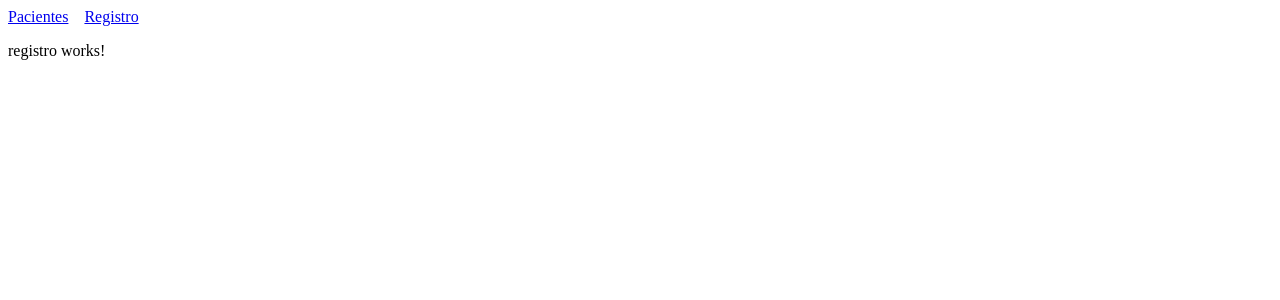
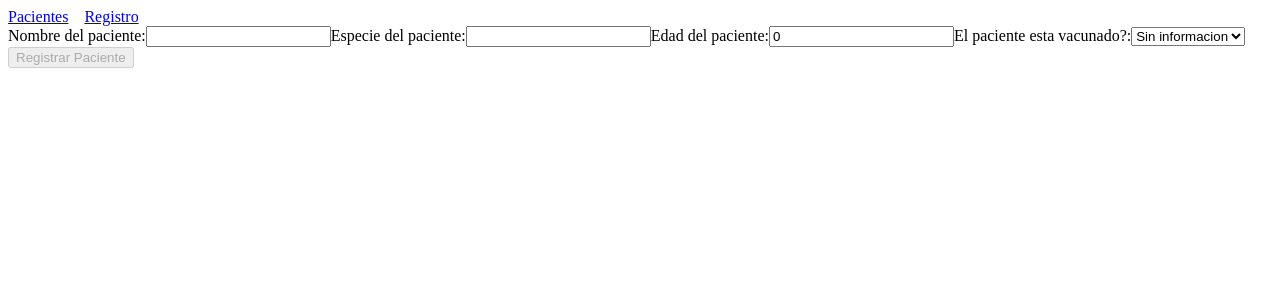
Before and after one commit to JesusCaballeroBasilio/Veterinaria, an Angular app: page /registro in a window 1280 px wide. Shown: the top 300 px of the page. Built offline with nearby package versions, Linux system fonts and the light colour scheme.

Commit message:
Se añaden validaciones y la funcion de agregar un paciente, estos mismos ya son consumidos y se muestran en las tarjetas

```diff
--- a/src/app/components/ficha-paciente/ficha-paciente.html
+++ b/src/app/components/ficha-paciente/ficha-paciente.html
@@ -1,4 +1,5 @@
 @if(paciente(); as pacienteActual){
+    <p>Paciente Seleccionado: </p>
     <p>Nombre del paciente: {{ pacienteActual.nombre }}</p>
     <p>Especie: {{ pacienteActual.especie }}</p>
     <p>Edad: {{ pacienteActual.edad }}</p>
--- a/src/app/models/paciente.ts
+++ b/src/app/models/paciente.ts
@@ -5,3 +5,5 @@ export interface Paciente {
     edad: number;
     vacunado: boolean | null;
 }
+
+export type NuevoPaciente = Omit<Paciente, 'id'>
--- a/src/app/pages/pacientes/pacientes.html
+++ b/src/app/pages/pacientes/pacientes.html
@@ -10,13 +10,19 @@
     (input)="actualizarIdBusqueda(campoId.value)"
 />
 
-<button type="button" [disabled]="!idValido()" (click)="buscarPaciente()">Buscar paciente</button>
+<button type="button" [disabled]="!idValido() || cargandoBusqueda()" (click)="buscarPaciente()">
+    @if(cargandoBusqueda()){
+        Consultando...
+    }@else{
+        Consultar Paciente
+    }</button>
+
 @if(errorBusqueda()){
     <p>Error al mostrar al paciente. {{errorBusqueda()}}
     </p>
-}@else{
-    <app-ficha-paciente [paciente]="pacienteRecibido()"/>
 }
+<app-ficha-paciente [paciente]="pacienteRecibido()"/>
+
 
 @if(cargandoPacientes()){
     <p>Cargando pacientes...</p>
--- a/src/app/pages/pacientes/pacientes.ts
+++ b/src/app/pages/pacientes/pacientes.ts
@@ -3,7 +3,7 @@ import { ListaPacientes } from '../../components/lista-pacientes/lista-pacientes
 import { Paciente } from '../../models/paciente';
 import { FichaPaciente } from '../../components/ficha-paciente/ficha-paciente';
 import { PacienteService } from '../../services/paciente';
-import { finalize } from 'rxjs';
+import { finalize, take } from 'rxjs';
 import { takeUntilDestroyed } from '@angular/core/rxjs-interop';
 
 
@@ -26,6 +26,7 @@ export class Pacientes implements OnInit{
   pacienteRecibido = signal<Paciente | null>(null);
   idBusqueda = signal<number>(0);
   errorBusqueda = signal<string | null>(null);
+  cargandoBusqueda = signal<boolean>(false);
 
 
   /*Metodos de ciclo de vida*/
@@ -35,6 +36,7 @@ export class Pacientes implements OnInit{
 
   /*Metodos de la clase*/
   recibirPaciente(paciente: Paciente): void{
+    this.errorBusqueda.set(null);
     this.pacienteRecibido.set(paciente);
     console.log(paciente)
   }
@@ -56,8 +58,12 @@ export class Pacientes implements OnInit{
     )
     .subscribe({
       next: (pacientes) => {
-        console.log('Pacientes recibidos: ', pacientes);
-        this.listaPacientes.set(pacientes);
+        const pacientesLocales = this.pacienteService.obtenerPacientesRegistrados();
+        const pacientesCombinados: Paciente[] = [
+          ...pacientes,
+          ...pacientesLocales
+        ]
+        this.listaPacientes.set(pacientesCombinados)
       },
       error: (error) => {
         console.error('Error al cargar los pacientes', error)
@@ -76,13 +82,21 @@ export class Pacientes implements OnInit{
   }
 
   buscarPaciente(): void {
-    if(!this.idValido()){
+    if(!this.idValido() || this.cargandoBusqueda()){
       return;
     }
     this.errorBusqueda.set(null);
     this.pacienteRecibido.set(null);
+    this.cargandoBusqueda.set(true);
     const id = this.idBusqueda();
     this.pacienteService.obtenerPacientesPorId(id)
+    .pipe(
+      takeUntilDestroyed(this.destroyRef),
+      finalize(() => {
+        console.log('Peticion HTTP finalizada')
+        this.cargandoBusqueda.set(false);
+      })
+    )
     .subscribe({
       next: (paciente) => {
         console.log('Paciente encontrado: ', paciente)
--- a/src/app/pages/registro/registro.html
+++ b/src/app/pages/registro/registro.html
@@ -1 +1,17 @@
-<p>registro works!</p>
+<form [formGroup]="formularioPaciente">
+    <label for="nombre">Nombre del paciente:</label>
+    <input id="nombre" type="text" formControlName="nombre">
+    <label for="especie">Especie del paciente:</label>
+    <input id="especie" type="text" formControlName="especie">
+    <label for="edad">Edad del paciente:</label>
+    <input id="edad" type="number" formControlName="edad">
+    <label for="vacunado">El paciente esta vacunado?:</label>
+    <select id="vacunado" formControlName="vacunado">
+        <option [ngValue]="null">Sin informacion</option>
+        <option [ngValue]="true">Si</option>
+        <option [ngValue]="false">No</option>
+    </select>
+
+    <button type="submit" [disabled]="formularioPaciente.invalid" (click)="registrarPaciente()">Registrar Paciente</button>
+
+</form>
--- a/src/app/pages/registro/registro.ts
+++ b/src/app/pages/registro/registro.ts
@@ -1,9 +1,57 @@
-import { Component } from '@angular/core';
+import { Component, inject } from '@angular/core';
+import { ReactiveFormsModule, FormControl, FormGroup, Validators } from '@angular/forms';
+import { PacienteService } from '../../services/paciente';
+import { AbstractControl, ValidationErrors } from '@angular/forms';
+
+/*Creando un validator personalizado para evitar que existan espacios en los campos del formulario*/
+  function validarEspacios(control: AbstractControl): ValidationErrors | null {
+    const texto = control.value;
+
+    if(texto.trim().length === 0){
+      return { soloEspacios: true };
+    }
+    return null;
+  }
+
 
 @Component({
-  imports: [],
+  imports: [ReactiveFormsModule],
   selector: 'app-registro',
   styleUrl: './registro.css',
   templateUrl: './registro.html',
 })
-export class Registro {}
+export class Registro {
+
+  private pacienteService = inject(PacienteService)
+
+  formularioPaciente = new FormGroup({
+    nombre: new FormControl('', {
+      nonNullable: true,
+      validators: [Validators.required, validarEspacios]
+    }),
+    especie: new FormControl('', {
+      nonNullable: true,
+      validators: [Validators.required, validarEspacios]
+    }),
+    edad: new FormControl(0, {
+      nonNullable: true,
+      validators: [Validators.required, Validators.min(0)]}),
+    vacunado: new FormControl<boolean | null>(null)
+  });
+
+  registrarPaciente(): void {
+    if(this.formularioPaciente.invalid){
+      return;
+    }
+
+    const datosFormulario = this.formularioPaciente.getRawValue();
+    console.log(datosFormulario);
+    const pacienteRegistrado = this.pacienteService.registrarPaciente(datosFormulario);
+
+    this.formularioPaciente.reset();
+  }
+
+
+
+
+}
--- a/src/app/services/paciente.ts
+++ b/src/app/services/paciente.ts
@@ -1,9 +1,9 @@
-import { Injectable, inject } from '@angular/core';
+import { Injectable, inject, signal } from '@angular/core';
 import { Paciente } from '../models/paciente';
 import { HttpClient } from '@angular/common/http';
 import { Observable, map } from 'rxjs';
 import { UsuarioApi } from '../models/usuarioapi';
-import { NgModel } from '@angular/forms';
+import { NuevoPaciente } from '../models/paciente';
 
 @Injectable({
     providedIn: 'root'
@@ -13,10 +13,12 @@ export class PacienteService{
 
     private http = inject(HttpClient);
 
+    private pacientesRegistrados = signal<Paciente[]>([])
+
     listaPacientes : Paciente[] = [
         { id: 1, nombre: 'Compi', especie: 'Perro', edad: 4, vacunado: true },
         { id: 2, nombre: 'AntiCompi', especie: 'Gato', edad: 3, vacunado: false },
-        {id: 3, nombre: 'Juan', especie: 'Juan', edad: 26, vacunado: null }
+        { id: 3, nombre: 'Juan', especie: 'Juan', edad: 26, vacunado: null }
     ]
 
     obtenerPacientes(): Observable<Paciente[]> {
@@ -51,6 +53,30 @@ export class PacienteService{
         )
     }
 
+    registrarPaciente(nuevoPaciente: NuevoPaciente): Paciente {
+        const nuevoId = Math.max(
+            10,
+            ...this.pacientesRegistrados().map(paciente => paciente.id)
+        ) + 1;
+
+        const pacienteCompleto: Paciente = {
+            id: nuevoId,
+            ...nuevoPaciente
+        };
+        console.log('Paciente completo con ID: ', pacienteCompleto)
+        this.pacientesRegistrados.update(
+            pacienteActual => [...pacienteActual, pacienteCompleto]
+        );
+
+        return pacienteCompleto;
+
+    }
+
+    obtenerPacientesRegistrados(): Paciente[] {
+        return this.pacientesRegistrados();
+    }
+
+
 
 
 
```
